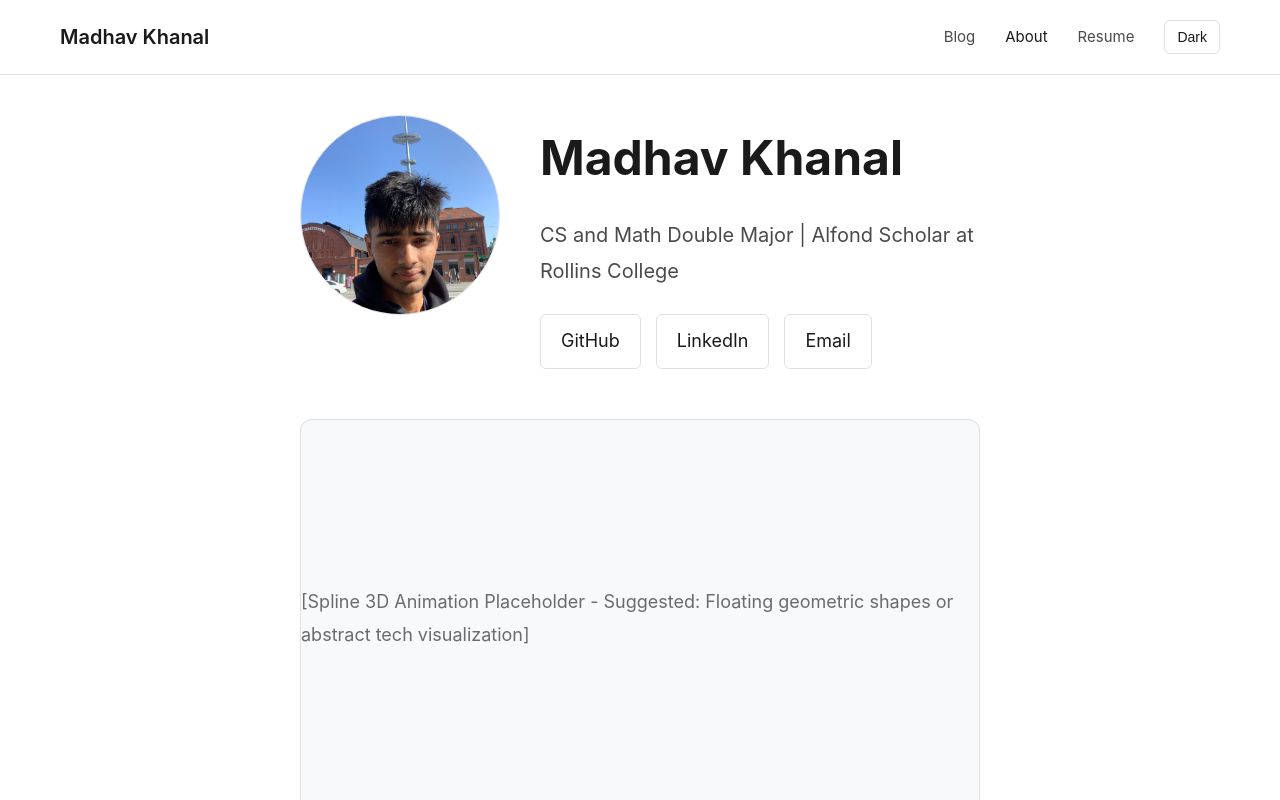
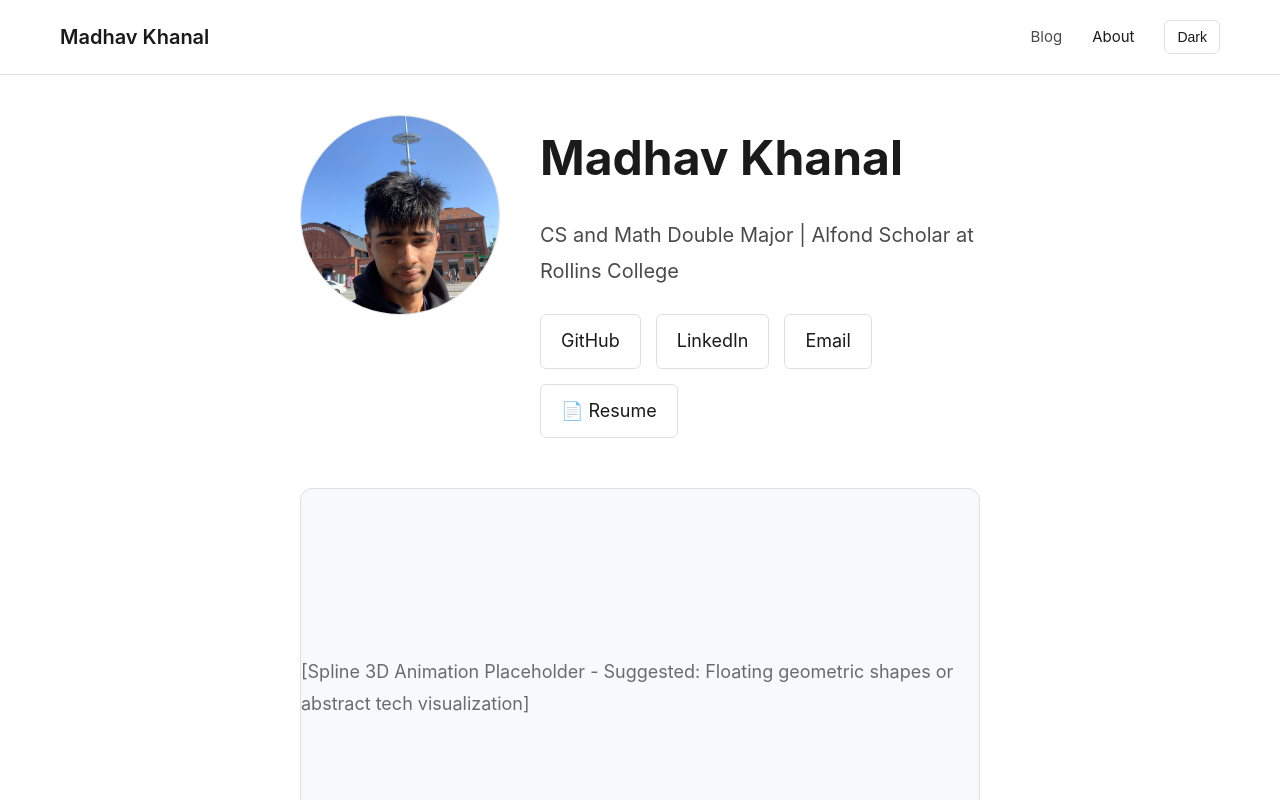
Before and after one commit to actionproject-madhav/Blog_Posts, a React (Vite) app in the folder Frontend/: page /about in a window 1280 px wide. Shown: the top 800 px of the page. Built offline with nearby package versions, Linux system fonts and the light colour scheme; no server answers.

Commit message:
about page fix

```diff
--- a/Frontend/src/App.jsx
+++ b/Frontend/src/App.jsx
@@ -5,7 +5,6 @@ import Home from './pages/Home'
 import BlogList from './pages/BlogList'
 import BlogPost from './components/BlogPost'
 import About from './pages/About'
-import Resume from './pages/Resume'
 import Admin from './pages/Admin'
 
 function App() {
@@ -33,7 +32,6 @@ function App() {
             <Route path="/blog" element={<BlogList />} />
             <Route path="/blog/:slug" element={<BlogPost />} />
             <Route path="/about" element={<About />} />
-            <Route path="/resume" element={<Resume />} />
             <Route path="/admin" element={<Admin />} />
 
           </Routes>
--- a/Frontend/src/components/Header.jsx
+++ b/Frontend/src/components/Header.jsx
@@ -20,9 +20,6 @@ function Header({ theme, toggleTheme }) {
           <Link to="/about" className={isActive('/about')}>
             About
           </Link>
-          <Link to="/resume" className={isActive('/resume')}>
-            Resume
-          </Link>
           <button onClick={toggleTheme} className="theme-toggle">
             {theme === 'light' ? 'Dark' : 'Light'}
           </button>
--- a/Frontend/src/pages/About.jsx
+++ b/Frontend/src/pages/About.jsx
@@ -34,6 +34,8 @@ function About() {
                 color: 'var(--text-primary)',
                 transition: 'background-color 0.2s'
               }}
+              onMouseEnter={(e) => e.target.style.backgroundColor = 'var(--bg-secondary)'}
+              onMouseLeave={(e) => e.target.style.backgroundColor = 'transparent'}
             >
               GitHub
             </a>
@@ -49,6 +51,8 @@ function About() {
                 color: 'var(--text-primary)',
                 transition: 'background-color 0.2s'
               }}
+              onMouseEnter={(e) => e.target.style.backgroundColor = 'var(--bg-secondary)'}
+              onMouseLeave={(e) => e.target.style.backgroundColor = 'transparent'}
             >
               LinkedIn
             </a>
@@ -62,8 +66,29 @@ function About() {
                 color: 'var(--text-primary)',
                 transition: 'background-color 0.2s'
               }}
+              onMouseEnter={(e) => e.target.style.backgroundColor = 'var(--bg-secondary)'}
+              onMouseLeave={(e) => e.target.style.backgroundColor = 'transparent'}
             >
               Email
+            </a>
+            <a
+              href="/resume.pdf"
+              download
+              style={{
+                padding: '10px 20px',
+                border: '1px solid var(--border)',
+                borderRadius: '6px',
+                textDecoration: 'none',
+                color: 'var(--text-primary)',
+                transition: 'background-color 0.2s',
+                display: 'inline-flex',
+                alignItems: 'center',
+                gap: '6px'
+              }}
+              onMouseEnter={(e) => e.target.style.backgroundColor = 'var(--bg-secondary)'}
+              onMouseLeave={(e) => e.target.style.backgroundColor = 'transparent'}
+            >
+              📄 Resume
             </a>
           </div>
         </div>
```
